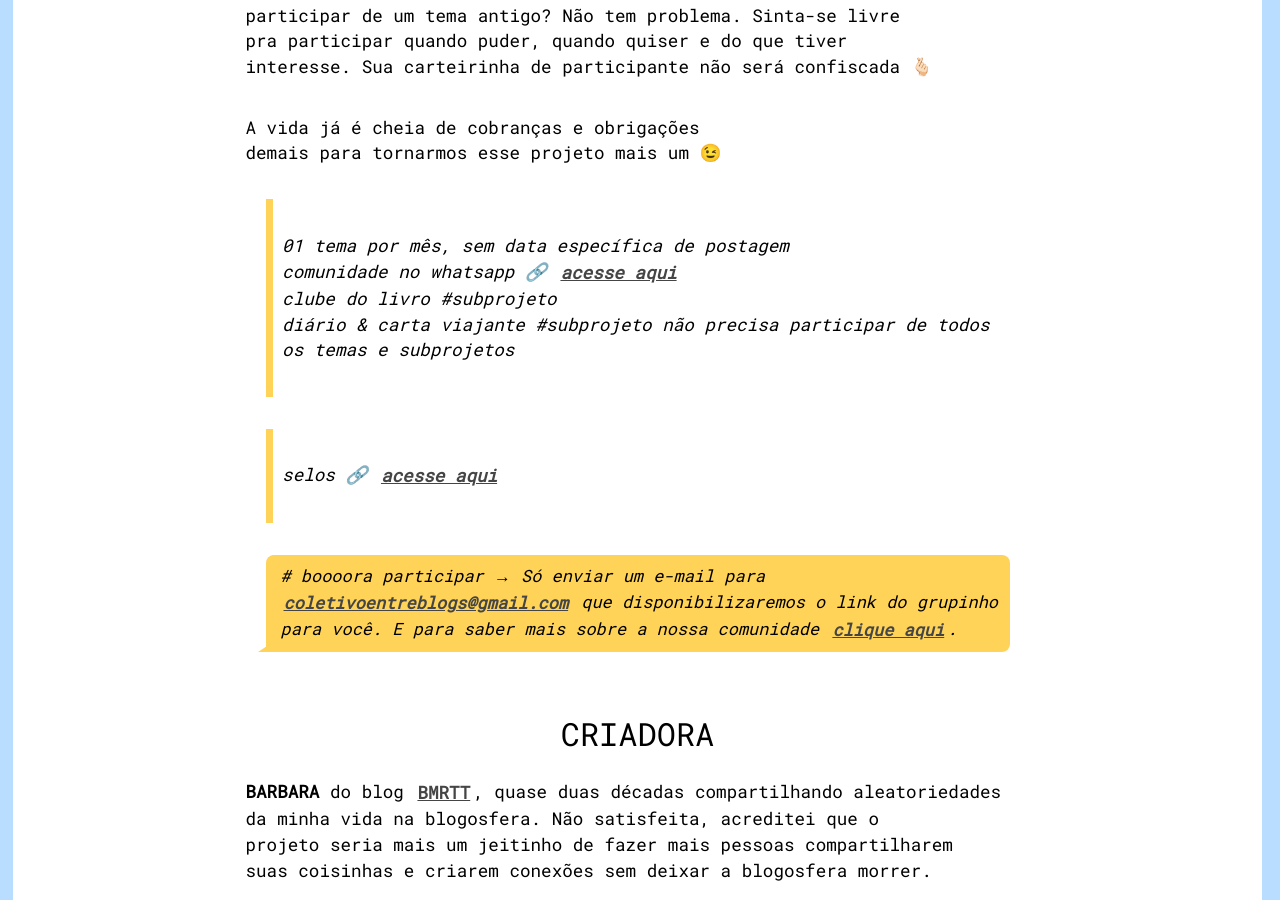
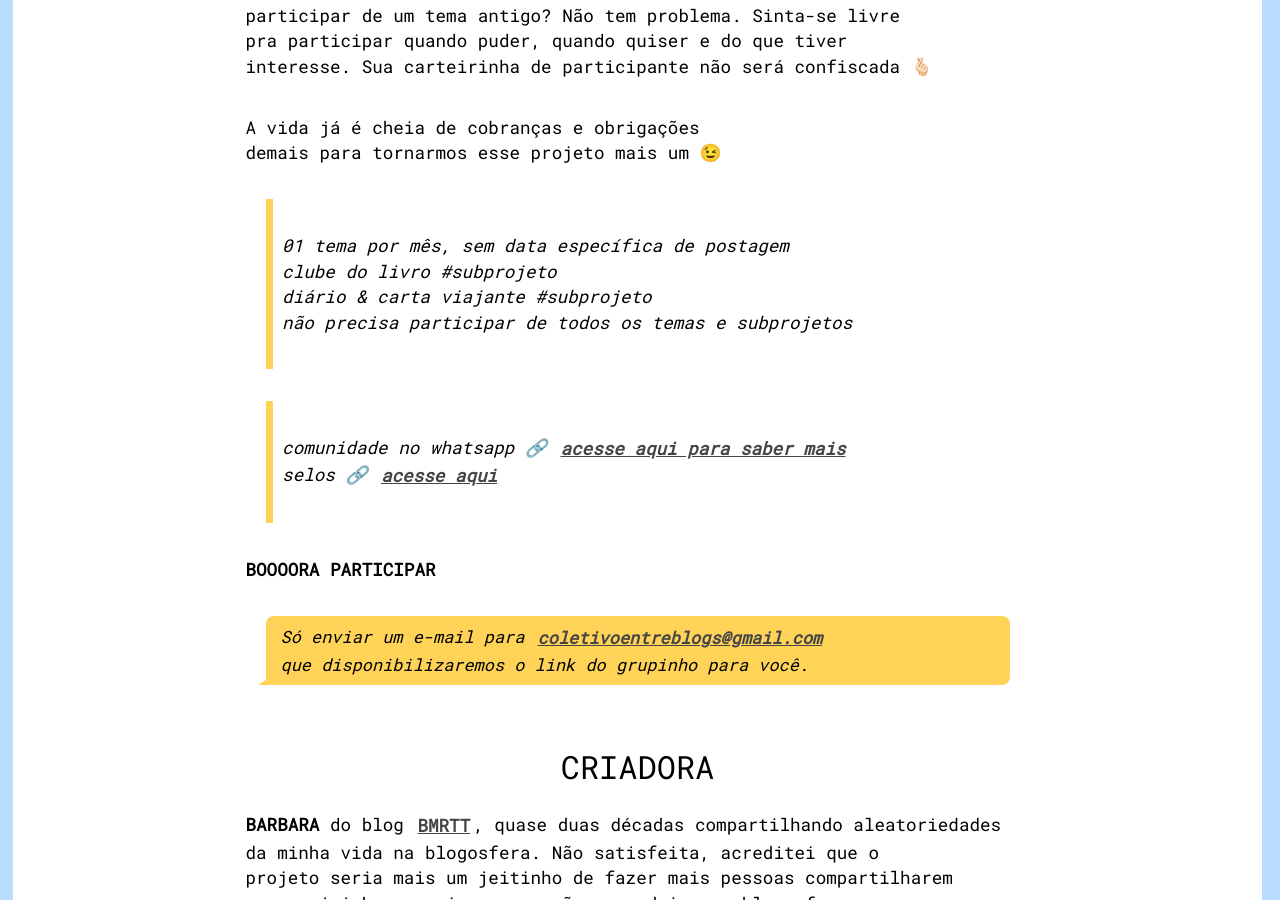
Before and after one commit to bamoretti/entreblogs, a Jekyll site: the page built from index.md, in a window 1280 px wide and 900 px high, scrolled down 825 px. Built offline with Jekyll 4.4.1, drawn with Linux system fonts in a browser that asks for light colours; nearby versions of some CDN libraries; comment, search, counter and statistics services are not loaded.

Commit message:
Update index.md

```diff
--- a/index.md
+++ b/index.md
@@ -17,14 +17,15 @@ Não gostou do tema? Não deu tempo de participar? Quer participar de um tema an
 A vida já é cheia de cobranças e obrigações demais para tornarmos esse projeto mais um 😉
 
 > 01 tema por mês, sem data específica de postagem
-comunidade no whatsapp 🔗 [acesse aqui](/no-whatsapp)
 clube do livro #subprojeto
 diário & carta viajante #subprojeto
 não precisa participar de todos os temas e subprojetos
 
-> selos 🔗 [acesse aqui](/selos)
+> comunidade no whatsapp 🔗 [acesse aqui para saber mais](/no-whatsapp)
+selos 🔗 [acesse aqui](/selos)
 
-<blockquote class="fleabag"># boooora participar → Só enviar um e-mail para <a href="mailto:coletivoentreblogs@gmail.com?subject=Também quero participar da comunidade">coletivoentreblogs@gmail.com</a> que disponibilizaremos o link do grupinho para você. E para saber mais sobre a nossa comunidade <a href="/no-whatsapp">clique aqui</a>.</blockquote>
+**BOOOORA PARTICIPAR**
+<blockquote class="fleabag"> Só enviar um e-mail para <a href="mailto:coletivoentreblogs@gmail.com?subject=Também quero participar da comunidade">coletivoentreblogs@gmail.com</a> que disponibilizaremos o link do grupinho para você.</blockquote>
 
 <h3>CRIADORA</h3>
 **BARBARA** do blog [BMRTT](https://bamoretti.com), quase duas décadas compartilhando aleatoriedades da minha vida na blogosfera. Não satisfeita, acreditei que o projeto seria mais um jeitinho de fazer mais pessoas compartilharem suas coisinhas e criarem conexões sem deixar a blogosfera morrer.
```
